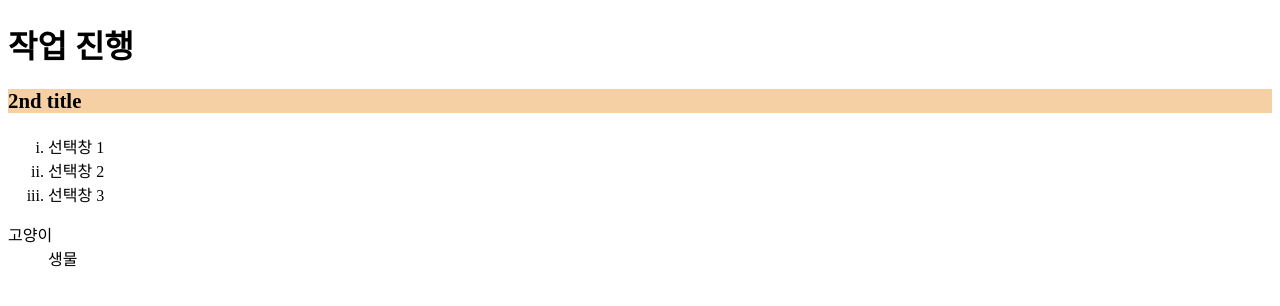
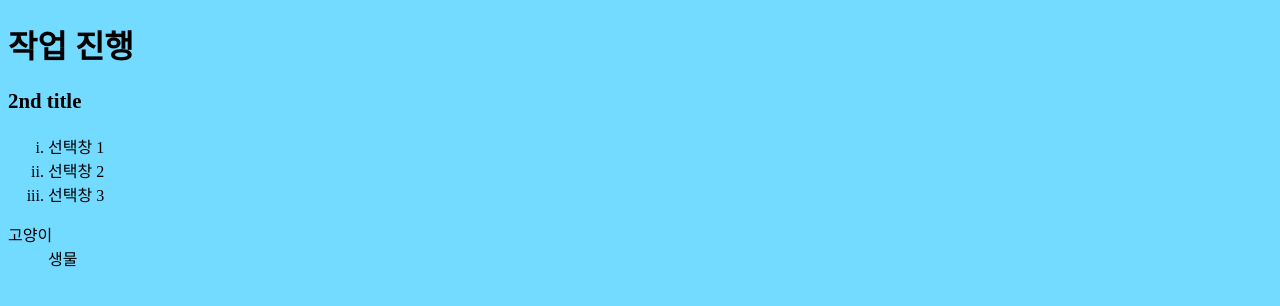
Before and after one commit to pinoaksm/chamchamcham, a plain HTML site: page index.html in a window 1280 px wide. Drawn offline with Linux system fonts and the light colour scheme.

Commit message:
Update index.html

```diff
--- a/index.html
+++ b/index.html
@@ -5,12 +5,13 @@
 </head>
 <style media="screen">
   table, th, td {border: 5px solid black; border-collapse: collapse }
-  h3 {background-color: #F5D0A4; font-size: 130%}
+  h3 {font-size: 130%}
   p{font-size: 150%;color: white}
+  body {background-color: #73DBFF}
 </style>
 
 <body>
-  <body-background="https://blog.kakaocdn.net/dn/GtSu6/btqM64AHMCl/WB8hQf5gGOP73nPBiUlZbK/img.png">
+
   <header>
     <h1>작업 진행</h1>
   </header>
```
